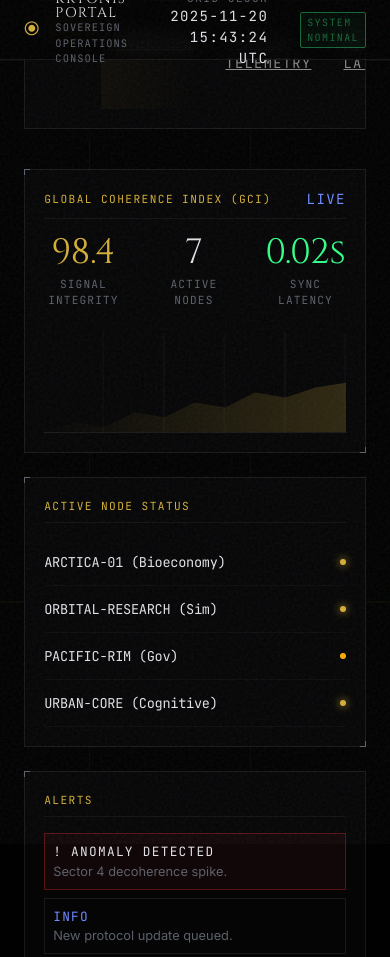
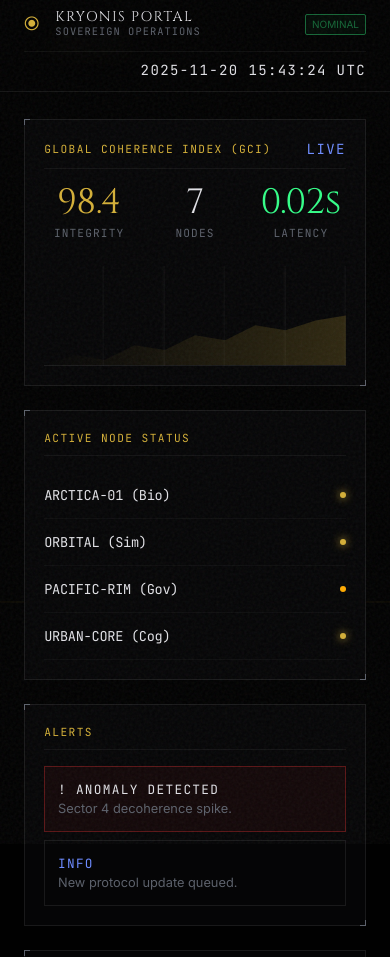
Before and after one commit to StevenAlber/kryonis-system-portal, a plain HTML site: page index.html in a window 390 px wide. Shown: the top 957 px of the page. Drawn offline with Linux system fonts and the light colour scheme.

Commit message:
Optimize header and layout for mobile devices
Updated header styles for mobile optimization, adjusted padding, and modified the status display logic. Enhanced responsiveness and improved layout for mobile devices.

```diff
--- a/index.html
+++ b/index.html
@@ -81,24 +81,36 @@
     .hud-v { width: 1px; height: 100%; top: 0; }
     .hud-h { height: 1px; width: 100%; left: 0; }
 
-    /* HEADER */
+    /* HEADER - FIXED FOR MOBILE */
     header {
       position: fixed; top: 0; width: 100%; z-index: 100;
-      background: rgba(1,1,1,0.8); backdrop-filter: blur(10px);
+      background: rgba(1,1,1,0.9); backdrop-filter: blur(12px);
       border-bottom: 1px solid var(--border);
-      height: 60px; display: flex; align-items: center;
+      height: 70px; display: flex; align-items: center;
     }
     .top-bar {
       display: flex; justify-content: space-between; width: 100%; align-items: center;
+      gap: 1rem;
     }
+
+    .brand-area { display: flex; align-items: center; gap: 1rem; }
+
+    .clock-area {
+      text-align: right;
+      display: flex;
+      align-items: center;
+      gap: 1.5rem;
+    }
+
     .status-pill {
       font-size: 10px; border: 1px solid var(--ok); color: var(--ok);
       padding: 2px 6px; border-radius: 2px; background: rgba(51, 255, 136, 0.1);
       animation: blink 2s infinite;
+      white-space: nowrap;
     }
 
     /* MAIN DASHBOARD GRID */
-    main { padding-top: 80px; padding-bottom: 40px; }
+    main { padding-top: 90px; padding-bottom: 40px; }
 
     .dash-grid {
       display: grid;
@@ -171,6 +183,9 @@
     .log-line {
       padding: 4px 0; border-bottom: 1px solid rgba(255,255,255,0.02);
       animation: slideIn 0.2s ease-out;
+      white-space: nowrap;
+      overflow: hidden;
+      text-overflow: ellipsis;
     }
     .log-ts { color: var(--fg-dim); margin-right: 8px; }
 
@@ -188,11 +203,40 @@
     @keyframes blink { 0%, 100% { opacity: 1; } 50% { opacity: 0.4; } }
     @keyframes slideIn { from { opacity: 0; transform: translateX(-10px); } to { opacity: 1; transform: translateX(0); } }
 
+    /* MOBILE OPTIMIZATION - THE FIX */
     @media (max-width: 1024px) {
       .dash-grid { grid-template-columns: 1fr; }
-      .side-nav { display: flex; overflow-x: auto; margin-bottom: 1rem; }
-      .side-nav a { border-left: none; border-bottom: 2px solid transparent; }
-      .side-nav a:hover { border-left: none; border-bottom-color: var(--gold); }
+
+      .side-nav {
+        display: flex;
+        overflow-x: auto;
+        margin-bottom: 1rem;
+        white-space: nowrap;
+        gap: 1rem;
+      }
+      .side-nav a { border-left: none; border-bottom: 2px solid transparent; padding: 0.5rem; }
+      .side-nav a:hover, .side-nav a.active { border-left: none; border-bottom-color: var(--gold); }
+
+      /* HUD LINES HIDE ON MOBILE */
+      .hud-line { display: none; }
+
+      /* HEADER FIXES */
+      header { height: auto; padding: 10px 0; }
+      .top-bar { flex-wrap: wrap; gap: 0.5rem; }
+
+      .brand-area { width: 100%; justify-content: space-between; }
+      .mobile-status-move { display: block; } /* Move status to top row */
+
+      .clock-area {
+        width: 100%;
+        justify-content: space-between;
+        border-top: 1px solid rgba(255,255,255,0.05);
+        padding-top: 0.5rem;
+        margin-top: 0.2rem;
+      }
+
+      .clock-label { display: none; } /* Hide "GRID CLOCK" text on mobile */
+      .desktop-status { display: none; } /* Hide duplicate status */
     }
   </style>
 </head>
@@ -203,25 +247,30 @@
 
   <div class="hud-line hud-v" style="left: 250px;"></div>
   <div class="hud-line hud-v" style="right: 300px;"></div>
-  <div class="hud-line hud-h" style="top: 60px;"></div>
+  <div class="hud-line hud-h" style="top: 70px;"></div>
 
   <header>
     <div class="wrapper top-bar">
-      <div style="display:flex; align-items:center; gap:1rem;">
-        <div class="text-gold serif" style="font-size:1.2rem;">⦿</div>
-        <div>
-          <div class="serif caps" style="line-height:1;">Kryonis Portal</div>
-          <div class="mono caps text-dim" style="font-size:0.65rem;">Sovereign Operations Console</div>
+
+      <div class="brand-area">
+        <div style="display:flex; align-items:center; gap:1rem;">
+          <div class="text-gold serif" style="font-size:1.2rem;">⦿</div>
+          <div>
+            <div class="serif caps" style="line-height:1;">Kryonis Portal</div>
+            <div class="mono caps text-dim" style="font-size:0.65rem;">Sovereign Operations</div>
+          </div>
         </div>
+        <div class="status-pill mobile-status-move" style="display:none;">NOMINAL</div>
       </div>
 
-      <div class="mono caps" style="display:flex; gap:2rem; align-items:center;">
-        <div style="text-align:right;">
-          <div style="font-size:0.7rem; color:var(--fg-dim);">GRID CLOCK</div>
+      <div class="clock-area mono caps">
+        <div style="text-align:right; display:flex; gap:1rem; align-items:center; width:100%; justify-content:flex-end;">
+          <div class="clock-label" style="font-size:0.7rem; color:var(--fg-dim);">GRID CLOCK</div>
           <div id="clock">00:00:00 UTC</div>
         </div>
-        <div class="status-pill">SYSTEM NOMINAL</div>
+        <div class="status-pill desktop-status">SYSTEM NOMINAL</div>
       </div>
+
     </div>
   </header>
 
@@ -229,15 +278,12 @@
     <div class="dash-grid">
 
       <nav class="panel side-nav mono caps">
-        <div class="p-title mb-2">MODULES</div>
         <a href="#" class="active">Overview</a>
-        <a href="#">K-Pulse Telemetry</a>
-        <a href="#">Node Lattice</a>
-        <a href="#">PoC Analytics</a>
-        <a href="#">Lethe Protocol</a>
-        <div class="p-title mb-2" style="margin-top:2rem;">EXTERNAL</div>
-        <a href="https://kryonis.global" target="_blank">Global Site ↗</a>
-        <a href="#" target="_blank">Studio Archive ↗</a>
+        <a href="#">K-Pulse</a>
+        <a href="#">Lattice</a>
+        <a href="#">PoC Data</a>
+        <a href="#">Lethe</a>
+        <a href="https://kryonis.global" target="_blank" style="color:var(--gold);">Global ↗</a>
       </nav>
 
       <div style="display:flex; flex-direction:column; gap:1.5rem;">
@@ -247,18 +293,18 @@
             <span class="p-title">Global Coherence Index (GCI)</span>
             <span class="text-tech">LIVE</span>
           </div>
-          <div style="display:grid; grid-template-columns: repeat(3, 1fr); gap:2rem; text-align:center;">
+          <div style="display:grid; grid-template-columns: repeat(3, 1fr); gap:1rem; text-align:center;">
             <div>
               <div class="metric-big serif text-gold">98.4</div>
-              <div class="metric-label mono caps">Signal Integrity</div>
+              <div class="metric-label mono caps">Integrity</div>
             </div>
             <div>
               <div class="metric-big serif">7</div>
-              <div class="metric-label mono caps">Active Nodes</div>
+              <div class="metric-label mono caps">Nodes</div>
             </div>
             <div>
               <div class="metric-big serif text-ok">0.02s</div>
-              <div class="metric-label mono caps">Sync Latency</div>
+              <div class="metric-label mono caps">Latency</div>
             </div>
           </div>
           <div class="chart-placeholder" style="margin-top:1.5rem;">
@@ -272,11 +318,11 @@
            </div>
            <div class="mono" style="font-size:0.85rem;">
              <div class="node-row">
-               <span>ARCTICA-01 (Bioeconomy)</span>
+               <span>ARCTICA-01 (Bio)</span>
                <span class="node-status active"></span>
              </div>
              <div class="node-row">
-               <span>ORBITAL-RESEARCH (Sim)</span>
+               <span>ORBITAL (Sim)</span>
                <span class="node-status active"></span>
              </div>
              <div class="node-row">
@@ -284,7 +330,7 @@
                <span class="node-status" style="background:#ffaa00; box-shadow:none;"></span>
              </div>
              <div class="node-row">
-               <span>URBAN-CORE (Cognitive)</span>
+               <span>URBAN-CORE (Cog)</span>
                <span class="node-status active"></span>
              </div>
            </div>
@@ -299,11 +345,11 @@
              <span class="p-title">Alerts</span>
           </div>
           <div style="font-size:0.8rem;">
-             <div style="padding:0.5rem; border:1px solid rgba(255,50,50,0.3); background:rgba(255,50,50,0.05); margin-bottom:0.5rem;">
+             <div style="padding:0.8rem; border:1px solid rgba(255,50,50,0.3); background:rgba(255,50,50,0.05); margin-bottom:0.5rem;">
                <span class="text-alert mono caps">! ANOMALY DETECTED</span><br>
                <span class="text-dim">Sector 4 decoherence spike.</span>
              </div>
-             <div style="padding:0.5rem; border:1px solid var(--border);">
+             <div style="padding:0.8rem; border:1px solid var(--border);">
                <span class="text-tech mono caps">INFO</span><br>
                <span class="text-dim">New protocol update queued.</span>
              </div>
@@ -364,7 +410,7 @@
       ctx.fillStyle = "rgba(212, 175, 55, 0.02)";
       ctx.fillRect(0, scanY - 50, width, 50);
 
-      // Random static blips (data noise)
+      // Random static blips
       if (Math.random() > 0.9) {
         const x = Math.random() * width;
         const y = Math.random() * height;
@@ -378,14 +424,14 @@
 
     // 3. AUDIT LOG SIMULATOR
     const logs = [
-      "Handshake established: Node ARCTICA-01",
-      "PoC metric verification... SUCCESS",
-      "Telemetry stream: 4055 packets/s",
-      "Governance layer: SYNCHRONIZED",
-      "Lethe Protocol: Indexing archives...",
+      "Handshake: Node ARCTICA-01",
+      "PoC metric verification: OK",
+      "Telemetry stream: 4055/s",
+      "Governance: SYNCHRONIZED",
+      "Lethe Protocol: Indexing...",
       "Identity check: SOVEREIGN",
-      "Warning: Minor latency in Sector 7",
-      "Re-routing neural pathways...",
+      "Warning: Latency Sector 7",
+      "Re-routing neural pathways",
       "K-Pulse heartbeat: NOMINAL"
     ];
 
@@ -393,7 +439,7 @@
 
     function addLog() {
       const msg = logs[Math.floor(Math.random() * logs.length)];
-      const time = new Date().toISOString().split('T')[1].split('.')[0];
+      const time = new Date().toISOString().split('T')[1].split('.')[0].split(':')[1] + ":" + new Date().getSeconds();
 
       const div = document.createElement('div');
       div.className = 'log-line';
@@ -401,7 +447,7 @@
 
       logContainer.prepend(div);
 
-      if (logContainer.children.length > 12) {
+      if (logContainer.children.length > 8) {
         logContainer.removeChild(logContainer.lastChild);
       }
 
@@ -409,6 +455,15 @@
     }
     addLog();
 
+    // Responsive check to toggle mobile status visibility
+    function checkMobile() {
+      const isMobile = window.innerWidth <= 1024;
+      document.querySelector('.mobile-status-move').style.display = isMobile ? 'block' : 'none';
+      document.querySelector('.desktop-status').style.display = isMobile ? 'none' : 'block';
+    }
+    window.addEventListener('resize', checkMobile);
+    checkMobile();
+
   </script>
 </body>
 </html>
```
